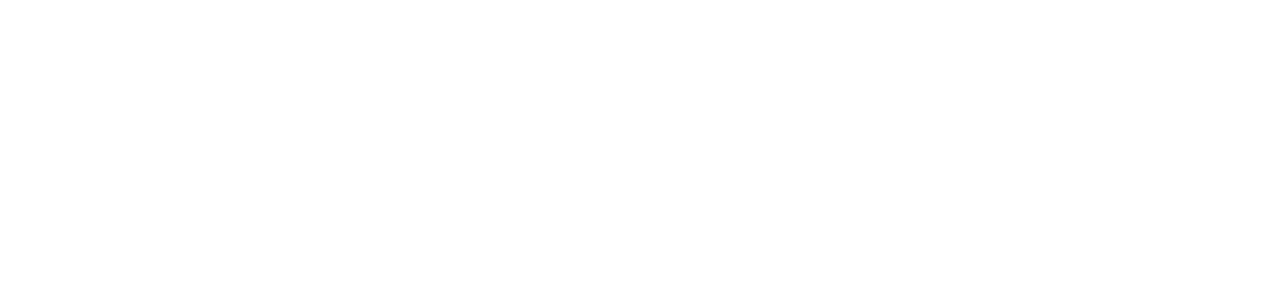
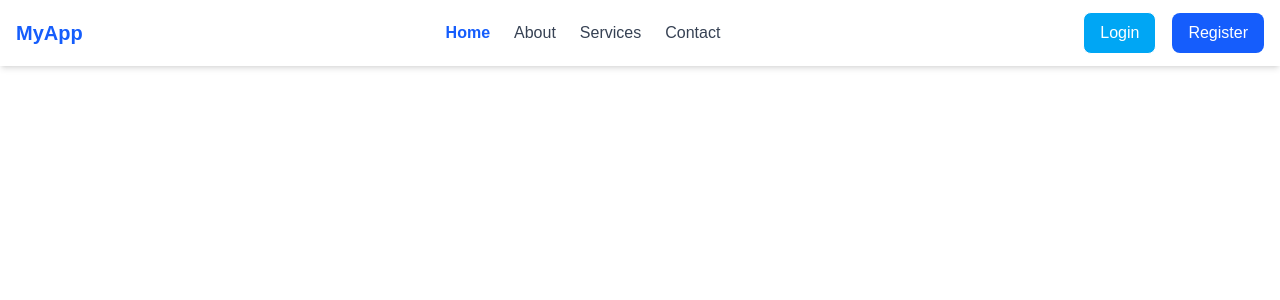
Before and after one commit to tanzid-48/json-server, a Next.js app: page / in a window 1280 px wide. Shown: the top 300 px of the page. Built offline with nearby package versions, Linux system fonts and the light colour scheme.

Commit message:
Add Navbar

```diff
--- a/src/components/Navbar.jsx
+++ b/src/components/Navbar.jsx
@@ -1,11 +1,114 @@
-import React from 'react';
+"use client";
+
+import React, { useState } from "react";
+import Link from "next/link";
+import { usePathname } from "next/navigation";
+import { FaBars, FaTimes } from "react-icons/fa";
 
 const Navbar = () => {
-    return (
-        <div>
+  const [isOpen, setIsOpen] = useState(false);
+  const pathname = usePathname();
 
+  const navLinks = [
+    { name: "Home", path: "/" },
+    { name: "About", path: "/about" },
+    { name: "Services", path: "/services" },
+    { name: "Contact", path: "/contact" },
+  ];
+
+  const linkStyle = (path) =>
+    pathname === path
+      ? "text-blue-600 font-semibold"
+      : "text-gray-700 hover:text-blue-500";
+
+  return (
+    <nav className="bg-white shadow-md">
+      <div className="container mx-auto px-4 py-3 flex justify-between items-center">
+
+        {/* Logo */}
+        <Link href="/" className="text-xl font-bold text-blue-600">
+          MyApp
+        </Link>
+
+        {/* Desktop Menu */}
+        <ul className="hidden md:flex gap-6 font-medium">
+          {navLinks.map((link) => (
+            <li key={link.path}>
+              <Link href={link.path} className={linkStyle(link.path)}>
+                {link.name}
+              </Link>
+            </li>
+          ))}
+        </ul>
+
+        {/* Buttons */}
+        <div className="hidden md:flex items-center gap-4">
+          <Link
+            href="/login"
+            className="px-4 py-2 border bg-sky-500 rounded-lg hover:bg-sky-600 text-white"
+          >
+            Login
+          </Link>
+          <Link
+            href="/register"
+            className="px-4 py-2 bg-blue-600 text-white rounded-lg hover:bg-blue-700"
+          >
+            Register
+          </Link>
         </div>
-    );
+
+        {/* Mobile Icon */}
+        <div className="md:hidden text-slate-600">
+          {isOpen ? (
+            <FaTimes
+              className="text-xl cursor-pointer"
+              onClick={() => setIsOpen(false)}
+            />
+          ) : (
+            <FaBars
+              className="text-xl cursor-pointer"
+              onClick={() => setIsOpen(true)}
+            />
+          )}
+        </div>
+      </div>
+
+      {/* Mobile Menu */}
+      {isOpen && (
+        <div className="md:hidden bg-white px-4 pb-4">
+          <ul className="flex flex-col gap-4 font-medium">
+            {navLinks.map((link) => (
+              <li key={link.path}>
+                <Link
+                  href={link.path}
+                  onClick={() => setIsOpen(false)}
+                  className={linkStyle(link.path)}
+                >
+                  {link.name}
+                </Link>
+              </li>
+            ))}
+          </ul>
+
+          {/* Mobile Buttons */}
+          <div className="mt-4 flex flex-col gap-3">
+            <Link
+              href="/login"
+              className="px-4 py-2 border bg-sky-500 text-white rounded-lg text-center"
+            >
+              Login
+            </Link>
+            <Link
+              href="/register"
+              className="px-4 py-2 bg-blue-600 text-white rounded-lg text-center"
+            >
+              Register
+            </Link>
+          </div>
+        </div>
+      )}
+    </nav>
+  );
 };
 
 export default Navbar;
```
